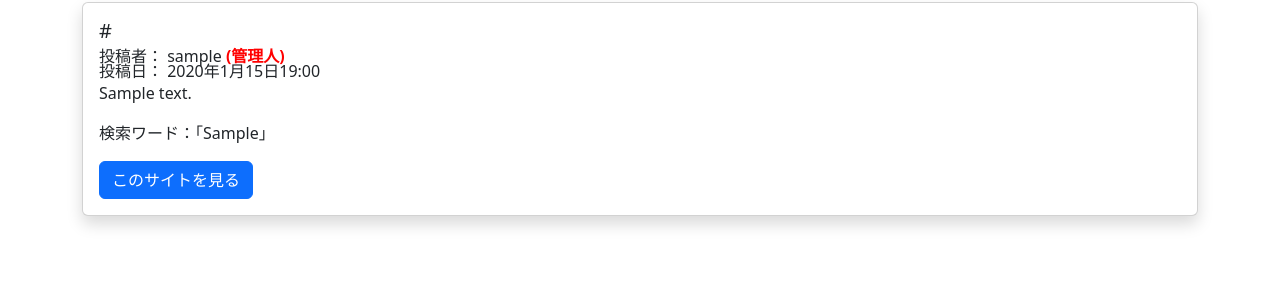
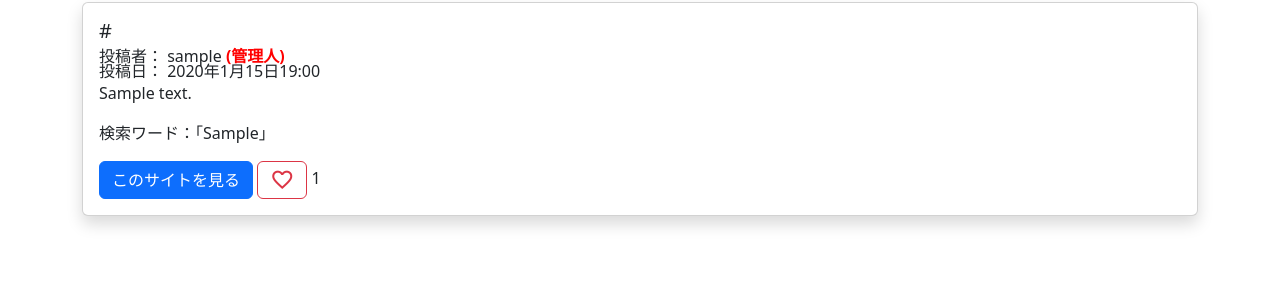
Before and after one commit to AAA-SharingBox/SharingBox, a Django app: page /order_good/ in a window 1280 px wide. Shown: the part 176-476 px from the top of the page. Run offline with Django 4.2, Linux system fonts and the light colour scheme; tables that the repository leaves empty hold one stand-in row (values such as "Sample post"); some libraries are stand-ins or nearby versions.

Commit message:
未ログイン状態でいいねボタンを押すとログイン画面へ遷移

```diff
--- a/templates/post.html
+++ b/templates/post.html
@@ -25,7 +25,11 @@
                     <span class="material-symbols-outlined">favorite</span>
                 </a>
             {% endif %}
-            <span id="goodCount-{{data.post.id}}">{{ data.good_count }}</span>
+        {% else %}
+            <a class="btn btn-outline-danger" id="goodBtn-{{ data.post.id }}" href="{% url 'login' %}">
+                <span class="material-symbols-outlined">favorite</span>
+            </a>
         {% endif %}
+        <span id="goodCount-{{data.post.id}}">{{ data.good_count }}</span>
     </div>
 </div>
```
